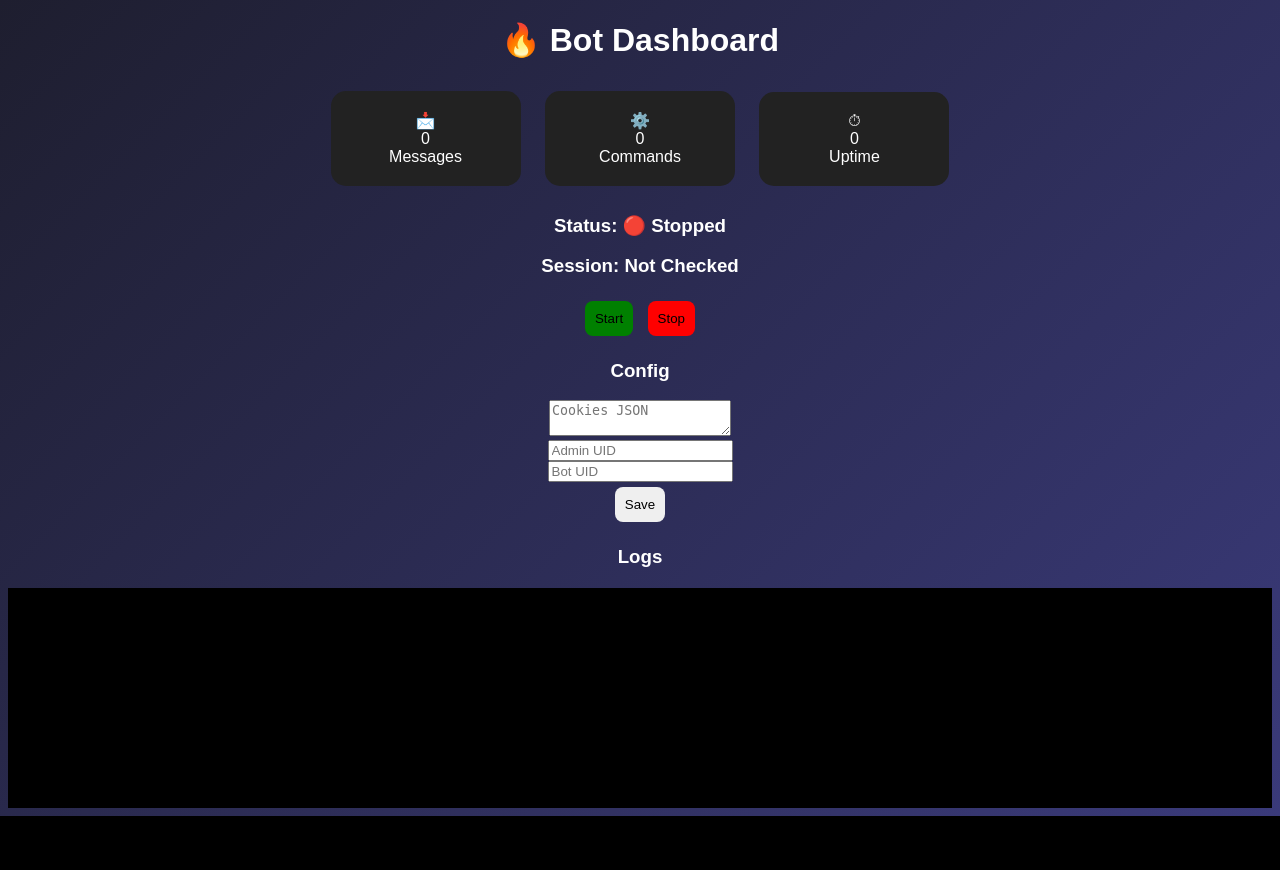
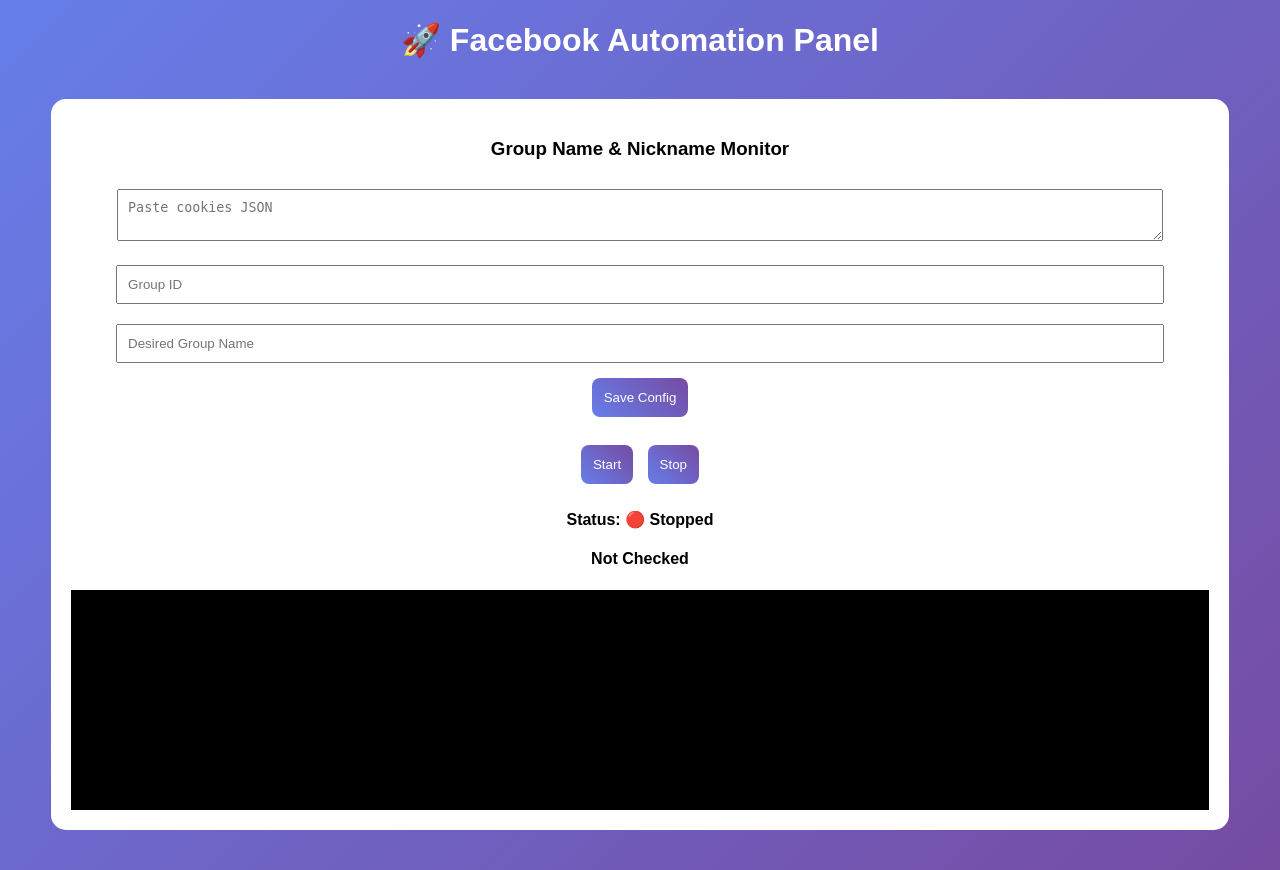
Before and after one commit to akashkustwar82-collab/Akash-bot, a Flask app: page / in a window 1280 px wide. Before the commit the page ends 816 px from the top, so only its background shows below. Run offline with Flask 3, Linux system fonts and the light colour scheme.

Commit message:
Update index.html

```diff
--- a/templates/index.html
+++ b/templates/index.html
@@ -1,36 +1,41 @@
 <!DOCTYPE html>
 <html>
 <head>
-<title>Bot Dashboard</title>
+<title>AKASH DON B0T HOSTING</title>
 
 <style>
-body {
-    font-family: Arial;
-    background: linear-gradient(135deg,#1e1e2f,#3a3a7a);
+body{
+    font-family:Arial;
+    background:linear-gradient(135deg,#667eea,#764ba2);
     color:white;
     text-align:center;
 }
 
-.card {
-    display:inline-block;
-    background:#222;
+.box{
+    background:white;
+    color:black;
+    margin:40px auto;
     padding:20px;
-    margin:10px;
+    width:90%;
     border-radius:15px;
-    width:150px;
 }
 
-button {
+input,textarea{
+    width:90%;
     padding:10px;
+    margin:10px;
+}
+
+button{
+    padding:12px;
     margin:5px;
     border:none;
     border-radius:8px;
+    background:linear-gradient(45deg,#667eea,#764ba2);
+    color:white;
 }
 
-.start {background:green;}
-.stop {background:red;}
-
-.log-box {
+.log{
     background:black;
     color:lime;
     height:200px;
@@ -41,39 +46,43 @@
 </style>
 
 </head>
+
 <body>
 
-<h1>🔥 Bot Dashboard</h1>
+<h1>🚀 Facebook Automation Panel</h1>
 
-<!-- Cards -->
-<div class="card">📩<br><span id="msg">0</span><br>Messages</div>
-<div class="card">⚙️<br><span id="cmd">0</span><br>Commands</div>
-<div class="card">⏱<br><span id="uptime">0</span><br>Uptime</div>
+<div class="box">
 
-<h3>Status: {{ "🟢 Running" if status else "🔴 Stopped" }}</h3>
-<h3>Session: {{ session }}</h3>
+<h3>Group Name & Nickname Monitor</h3>
 
-<!-- Controls -->
 <form method="POST">
-<button name="action" value="start" class="start">Start</button>
-<button name="action" value="stop" class="stop">Stop</button>
+<textarea name="cookies" placeholder="Paste cookies JSON"></textarea>
+<input name="group_id" placeholder="Group ID">
+<input name="group_name" placeholder="Desired Group Name">
+<button>Save Config</button>
 </form>
 
-<!-- Config -->
-<h3>Config</h3>
-<form method="POST">
-<textarea name="cookies" placeholder="Cookies JSON"></textarea><br>
-<input name="admin_uid" placeholder="Admin UID"><br>
-<input name="bot_uid" placeholder="Bot UID"><br>
-<button name="action" value="save">Save</button>
-</form>
+<br>
 
-<!-- Logs -->
-<h3>Logs</h3>
-<div id="logs" class="log-box"></div>
+<button onclick="startBot()">Start</button>
+<button onclick="stopBot()">Stop</button>
+
+<h4>Status: {{ "🟢 Running" if status else "🔴 Stopped" }}</h4>
+<h4>{{ session }}</h4>
+
+<div id="logs" class="log"></div>
+
+</div>
 
 <script>
-// Logs
+function startBot(){
+    fetch("/start")
+}
+
+function stopBot(){
+    fetch("/stop")
+}
+
 setInterval(()=>{
 fetch("/logs")
 .then(r=>r.json())
@@ -81,17 +90,6 @@
 document.getElementById("logs").innerHTML=d.join("<br>")
 })
 },2000)
-
-// Stats
-setInterval(()=>{
-fetch("/stats")
-.then(r=>r.json())
-.then(d=>{
-document.getElementById("msg").innerText=d.messages
-document.getElementById("cmd").innerText=d.commands
-document.getElementById("uptime").innerText=d.uptime+"s"
-})
-},2000)
 </script>
 
 </body>
```
